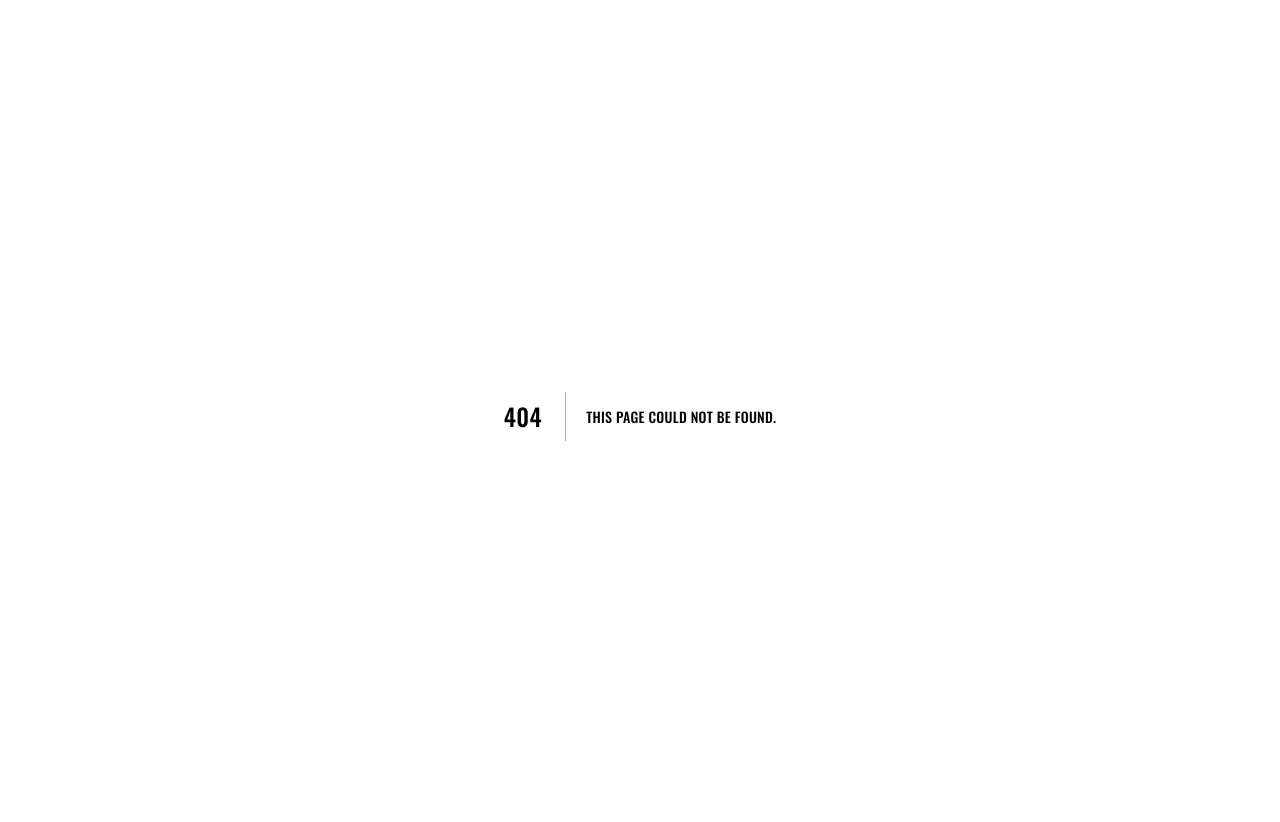
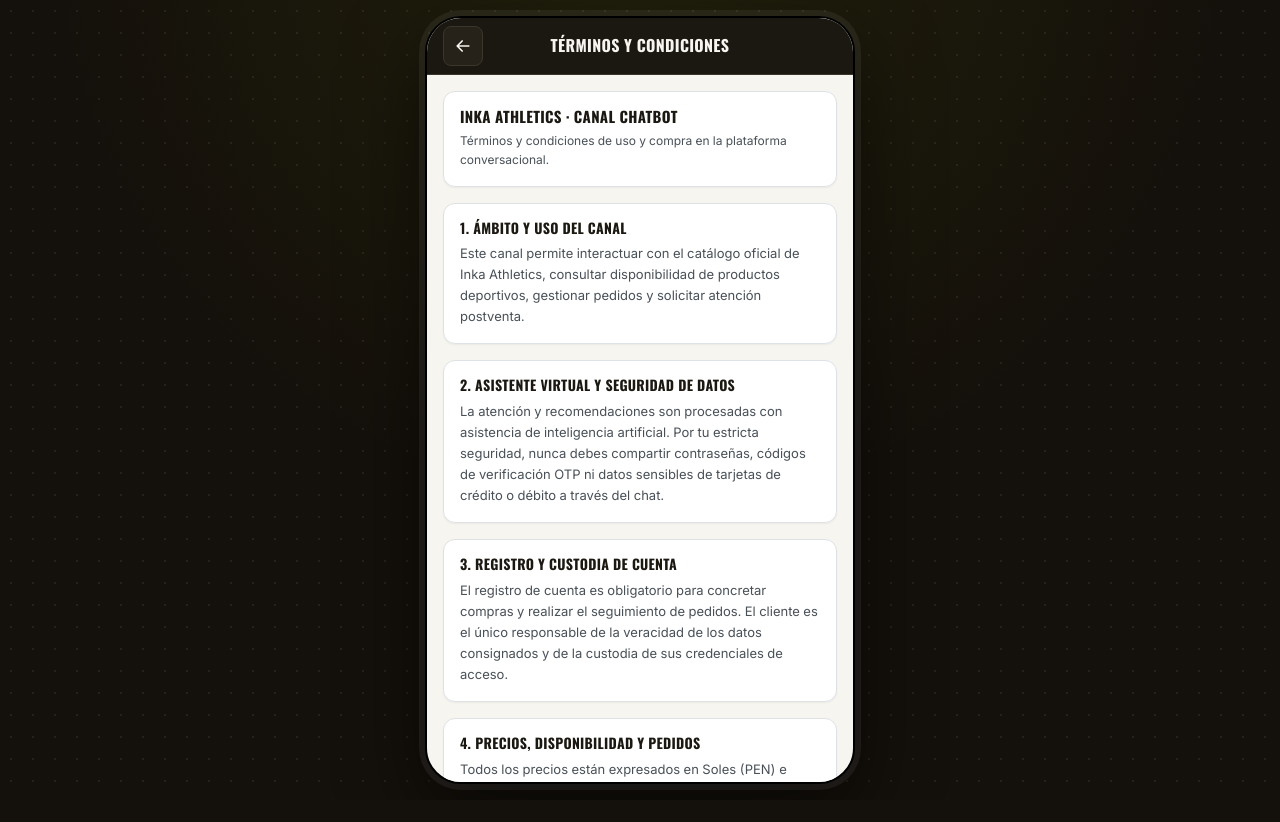
Before and after one commit to Taller-SW-Web/G3-Chatbot-frontend, a Next.js app: page /terminos in a window 1280 px wide. Before the commit this address had no page. Shown: the top 822 px of the page. After the commit the page ends 800 px from the top, so only its background shows below. Built offline with nearby package versions, Linux system fonts and the light colour scheme; no server answers.

Commit message:
fix(mod-auth): agrega pagina de terminos y condiciones para resolver 404

```diff
--- /dev/null
+++ b/src/app/terminos/page.tsx
@@ -0,0 +1,5 @@
+import { TerminosPage } from "@/modules/mod-auth/public";
+
+export default function TerminosRoute() {
+  return <TerminosPage />;
+}
--- a/src/modules/mod-auth/MODULE.md
+++ b/src/modules/mod-auth/MODULE.md
@@ -1,7 +1,7 @@
 # `mod-auth` — Autenticación y cuenta
 
 - **Owner:** @Taller-SW-Web/chatbot
-- **Frontend:** carpeta `mod-auth`, rutas `[/cuenta, /verificar-correo]`
+- **Frontend:** carpeta `mod-auth`, rutas `[/cuenta, /verificar-correo, /terminos]`
 - **Depende de:** ninguno
 - **Contrato:** `/sesion/*`, `/contacto/celular/solicitar-otp` y `/contacto/celular/verificar-otp`
 
@@ -13,7 +13,7 @@ Sesión del cliente, registro, MFA, verificación de correo, datos de cuenta y p
 
 | Tipo | Archivo | Qué expone |
 |---|---|---|
-| Frontend | `public.ts` | `AuthModal`, `MiCuentaPage`, `VerificarCorreoPage`, `validarContactoUseCase`, tipos de sesión |
+| Frontend | `public.ts` | `AuthModal`, `MiCuentaPage`, `VerificarCorreoPage`, `TerminosPage`, `validarContactoUseCase`, tipos de sesión |
 
 ## Rutas
 
@@ -21,6 +21,7 @@ Sesión del cliente, registro, MFA, verificación de correo, datos de cuenta y p
 |---|---|---|
 | GET | `/cuenta` | Ver datos, verificar celular con OTP |
 | GET | `/verificar-correo` | Canjear el enlace del correo |
+| GET | `/terminos` | Consultar términos y condiciones de compra y servicio |
 
 ## Endpoints
 
--- a/src/modules/mod-auth/public.ts
+++ b/src/modules/mod-auth/public.ts
@@ -5,6 +5,7 @@
 export { AuthModal } from "./ui/AuthModal";
 export { MiCuentaPage } from "./ui/MiCuentaPage";
 export { VerificarCorreoPage } from "./ui/VerificarCorreoPage";
+export { TerminosPage } from "./ui/TerminosPage";
 export { validarContactoUseCase } from "./application/validarContactoUseCase";
 export {
   solicitarOtpCelularUseCase,
--- /dev/null
+++ b/src/modules/mod-auth/ui/TerminosPage.tsx
@@ -0,0 +1,105 @@
+"use client";
+
+import { useRouter } from "next/navigation";
+import { ArrowLeftIcon } from "@/shared/ui/icons/ArrowLeftIcon";
+
+/**
+ * `/terminos`: Términos y condiciones del canal conversacional Inka Athletics (SPEC-01 Req. 2).
+ */
+export function TerminosPage() {
+  const router = useRouter();
+
+  return (
+    <div className="wf-phone flex flex-col h-screen max-h-[880px] bg-surface-cloud">
+      <header className="flex items-center justify-between px-4 py-2 border-b border-border-inverse bg-surface-ink text-text-inverse sticky top-0 z-20">
+        <div className="flex items-center gap-3">
+          <button
+            type="button"
+            aria-label="Volver"
+            onClick={() => router.back()}
+            className="w-10 h-10 wf-btn flex items-center justify-center bg-surface-ink-soft text-text-inverse border border-border-inverse text-lg leading-none hover:bg-surface-ink cursor-pointer"
+          >
+            <ArrowLeftIcon size={20} />
+          </button>
+        </div>
+        <p className="font-heading uppercase tracking-[0.08em] text-[16px]">TÉRMINOS Y CONDICIONES</p>
+        <div className="w-10" />
+      </header>
+
+      <main className="flex-1 min-h-0 overflow-y-auto no-scrollbar p-4 flex flex-col gap-4 text-text-primary text-[13px] leading-relaxed">
+        <div className="rounded-md bg-white border border-border-default p-4 shadow-xs flex flex-col gap-1.5">
+          <p className="font-heading text-[15px] uppercase tracking-wide text-text-primary">
+            Inka Athletics · Canal Chatbot
+          </p>
+          <p className="text-text-secondary text-[12px]">
+            Términos y condiciones de uso y compra en la plataforma conversacional.
+          </p>
+        </div>
+
+        <section className="rounded-md bg-white border border-border-default p-4 shadow-xs flex flex-col gap-2">
+          <h2 className="font-heading text-[14px] uppercase tracking-wide text-text-primary">
+            1. Ámbito y Uso del Canal
+          </h2>
+          <p className="text-text-secondary">
+            Este canal permite interactuar con el catálogo oficial de Inka Athletics, consultar disponibilidad de productos deportivos, gestionar pedidos y solicitar atención postventa.
+          </p>
+        </section>
+
+        <section className="rounded-md bg-white border border-border-default p-4 shadow-xs flex flex-col gap-2">
+          <h2 className="font-heading text-[14px] uppercase tracking-wide text-text-primary">
+            2. Asistente Virtual y Seguridad de Datos
+          </h2>
+          <p className="text-text-secondary">
+            La atención y recomendaciones son procesadas con asistencia de inteligencia artificial. Por tu estricta seguridad, nunca debes compartir contraseñas, códigos de verificación OTP ni datos sensibles de tarjetas de crédito o débito a través del chat.
+          </p>
+        </section>
+
+        <section className="rounded-md bg-white border border-border-default p-4 shadow-xs flex flex-col gap-2">
+          <h2 className="font-heading text-[14px] uppercase tracking-wide text-text-primary">
+            3. Registro y Custodia de Cuenta
+          </h2>
+          <p className="text-text-secondary">
+            El registro de cuenta es obligatorio para concretar compras y realizar el seguimiento de pedidos. El cliente es el único responsable de la veracidad de los datos consignados y de la custodia de sus credenciales de acceso.
+          </p>
+        </section>
+
+        <section className="rounded-md bg-white border border-border-default p-4 shadow-xs flex flex-col gap-2">
+          <h2 className="font-heading text-[14px] uppercase tracking-wide text-text-primary">
+            4. Precios, Disponibilidad y Pedidos
+          </h2>
+          <p className="text-text-secondary">
+            Todos los precios están expresados en Soles (PEN) e incluyen impuestos de ley (IGV). Las órdenes están sujetas a la confirmación de inventario y validación del medio de pago en el checkout.
+          </p>
+        </section>
+
+        <section className="rounded-md bg-white border border-border-default p-4 shadow-xs flex flex-col gap-2">
+          <h2 className="font-heading text-[14px] uppercase tracking-wide text-text-primary">
+            5. Envíos y Entregas
+          </h2>
+          <p className="text-text-secondary">
+            Los plazos de entrega y las tarifas de despacho se cotizan de acuerdo con el distrito de destino seleccionado al momento de completar la compra.
+          </p>
+        </section>
+
+        <section className="rounded-md bg-white border border-border-default p-4 shadow-xs flex flex-col gap-2">
+          <h2 className="font-heading text-[14px] uppercase tracking-wide text-text-primary">
+            6. Postventa, Cambios y Reclamos
+          </h2>
+          <p className="text-text-secondary">
+            Las solicitudes de cambio, devolución o registro de reclamos se atienden conforme a las políticas del canal y a la normativa de protección al consumidor vigente en el Perú.
+          </p>
+        </section>
+
+        <div className="pt-2 pb-4">
+          <button
+            type="button"
+            onClick={() => router.back()}
+            className="wf-btn w-full py-3 text-[12px] font-bold bg-action-primary text-surface-ink hover:bg-action-primary-hover active:scale-[0.98] transition-all shadow-sm"
+          >
+            VOLVER
+          </button>
+        </div>
+      </main>
+    </div>
+  );
+}
```
Also changed, not shown: 1 other file (tests, documents, lock files or other folders).
